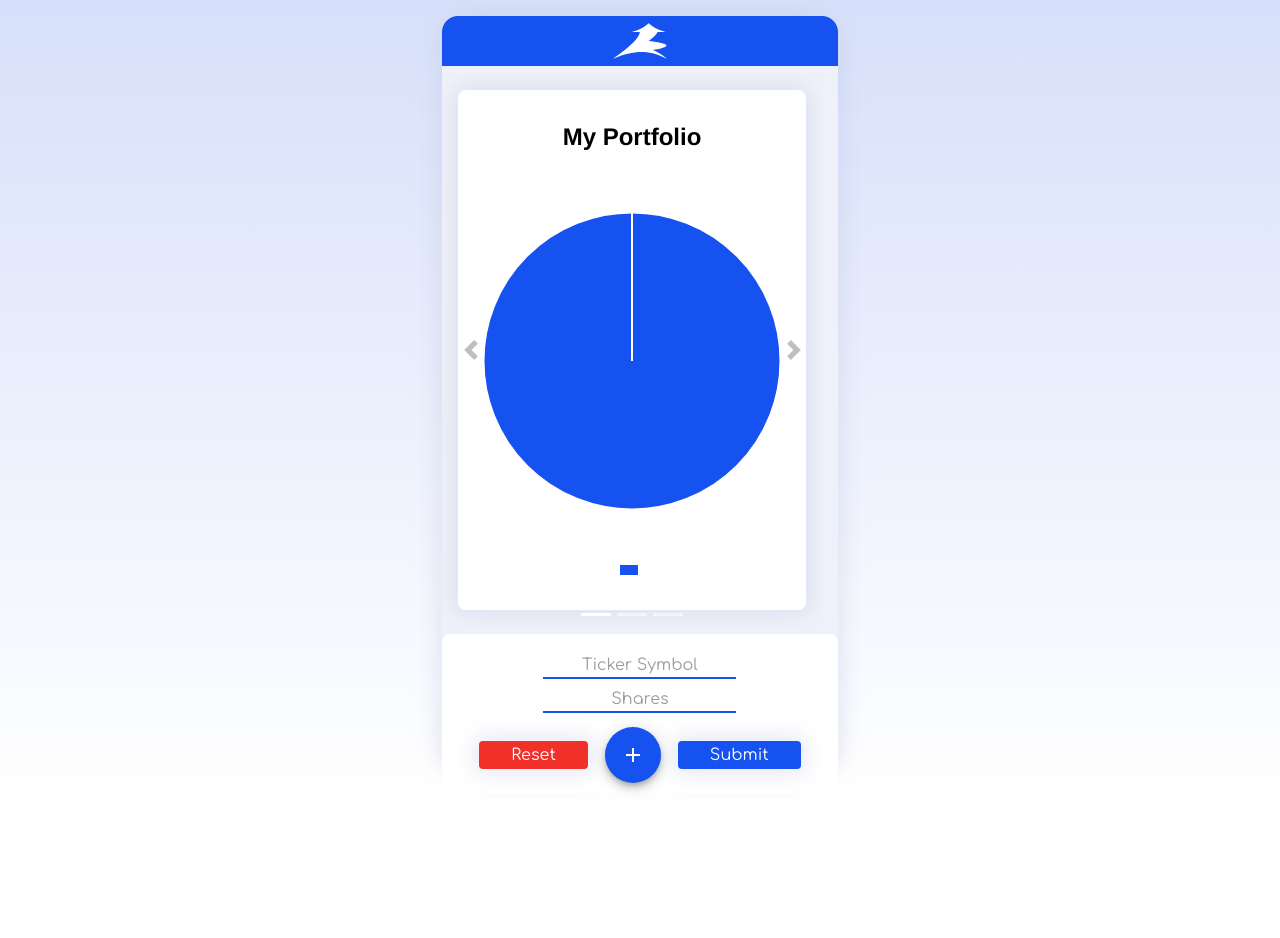
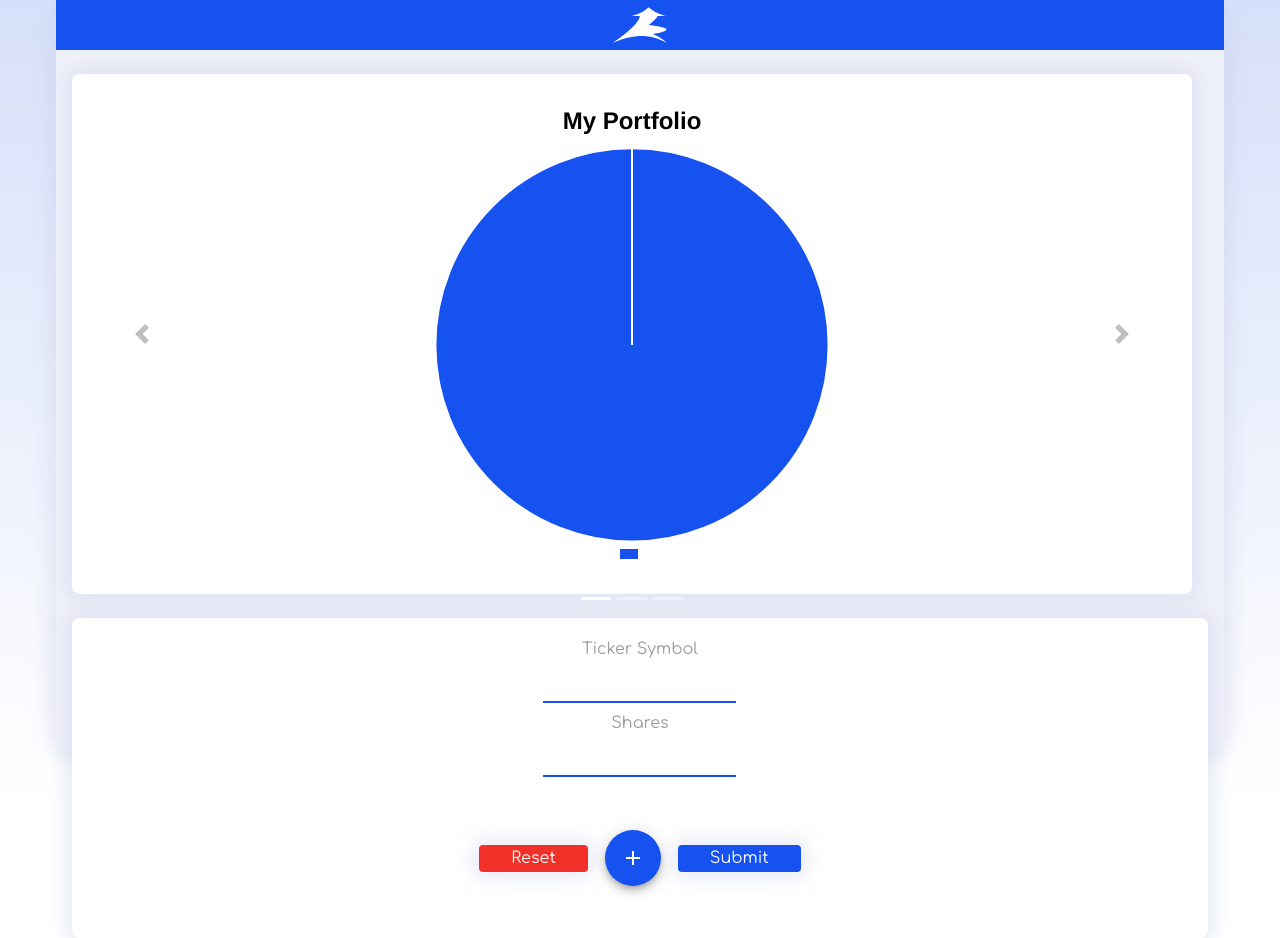
Before and after one commit to Tepeup/portfoliorater, a React (Create React App) app in the folder client/: page / in a window 1280 px wide. Before the commit the page ends 800 px from the top, so only its background shows below. Built offline with nearby package versions, Linux system fonts and the light colour scheme.

Commit message:
trying to fix rotating issues

```diff
--- a/client/src/Components/Body/Body.styles.scss
+++ b/client/src/Components/Body/Body.styles.scss
@@ -58,7 +58,7 @@
     display: grid;
     background-image: linear-gradient(#d7e0fa, white);
     background-color: #dbe2f5;
-    padding: 1em;
+    padding: 0em;
     box-sizing: border-box;
 
     @media only screen and (max-width: 825px) {
@@ -79,7 +79,6 @@
         background-color: $baseColor;
         border-radius: 2em;
         box-shadow: $boxshadow;
-        justify-content: center;
 
         @media only screen and (min-width: 826px) {
             /* For mobile phones: */
@@ -104,7 +103,7 @@
         .navbar {
             background-color: $buttonColor;
             grid-area: 1/1 / span 1 / span 3;
-            border-radius: 1em 1em 0 0;
+
             height: 50px;
             padding: 7px 1em;
             justify-content: center;
@@ -114,7 +113,7 @@
                 grid-area: 1/1 / span 1 / span 1;
                 border-radius: 0;
                 padding: 5px 1em;
-                width: 100%;
+                width: 100vw;
             }
         }
 
@@ -161,6 +160,13 @@
             }
         }
 
+        .carousel-inner {
+            width: 90vw;
+            @media only screen and (max-width: 825px) {
+                /* For mobile phones: */
+                width: 100vw;
+            }
+        }
         .tilde {
             position: absolute;
             right: 6%;
@@ -193,24 +199,31 @@
             padding: 0.5em;
             box-sizing: border-box;
             justify-content: center;
-            max-width: 100vw;
-            max-height: 30vh;
-            min-height: 20vh;
-            margin: 0;
+            min-height: 40vh;
+            margin: 0 1em;
+            box-shadow: $boxshadow;
+
             @media only screen and (max-width: 825px) {
+                /* For mobile phones: */
+                margin: 0 1em 1em 1em;
+                padding: 0 1em;
+                grid-area: 3/1 / span 1 / span 1;
+                width: 100%;
+                max-width: 96vw;
+                min-height: 40vh;
+            }
+            @media only screen and (max-width: 412px) {
                 /* For mobile phones: */
                 margin: 0 1em;
                 padding: 0 1em;
                 grid-area: 3/1 / span 1 / span 1;
+                width: 100%;
+                max-width: 91.5vw;
+                min-height: 20vh;
+                max-height: 20vh;
             }
         }
 
-        // #item5 {
-        //     grid-area: 7/1 / span 1 / span 3;
-        // }
-        // #item6 {
-        //     grid-area: 8/1 / span 1 / span 3;
-        // }
         .search {
             max-width: 500px;
             min-width: 350px;
@@ -371,286 +384,5 @@
                 box-shadow: none;
             }
         }
-        /* demo */
-        // body {
-        //     font-family: "Poppins", sans-serif;
-        //     display: flex;
-        //     flex-direction: column;
-        //     justify-content: center;
-        //     align-items: center;
-        //     min-height: 100vh;
-        //     font-size: 1.5rem;
-        //     background-color: #222222;
-        // }
     }
-
-    // .centerChart {
-    //     box-sizing: border-box;
-    //     padding: 0rem 3rem 0.5rem 3rem;
-    //     min-width: 90vw;
-    //     width: auto;
-    //     max-height: 90vh;
-    //     justify-self: center;
-    //     display: grid;
-    //     background-color: white;
-    //     border-radius: 0.5rem;
-    //     grid-template-columns: auto auto;
-    // }
 }
-
-// $baseColor: #f9faff;
-// $buttonColor: #1652f0;
-// $boxshadow: 0 0 30px 5px rgba(194, 200, 228, 0.4);
-// @import url("https://fonts.googleapis.com/css?family=Comfortaa");
-// * {
-//     box-sizing: border-box;
-// }
-
-// .Logo {
-//     width: fit-content;
-//     cursor: pointer;
-//     align-self: center;
-//     svg {
-//         align-self: center;
-//         fill: white;
-//     }
-//     margin: auto;
-// }
-
-// span {
-//     margin: 0px 0px 10px 0px;
-//     align-self: center;
-//     color: white;
-//     font-weight: 600;
-//     text-decoration: none;
-//     margin: auto;
-// }
-// .Link {
-//     text-decoration: none;
-//     color: white;
-//     width: fit-content;
-// }
-
-// .Body {
-//     font-family: "Comfortaa";
-//     width: 100vw;
-//     height: 100vh;
-//     max-height: 100vh;
-//     display: grid;
-
-//     background-image: linear-gradient(#d7e0fa, white);
-
-//     background-color: #dbe2f5;
-//     padding: 3em;
-//     box-sizing: border-box;
-
-//     @media only screen and (max-width: 825px) {
-//         /* For mobile phones: */
-//         padding: 0em;
-
-//         width: auto;
-//         font-family: "Comfortaa";
-//         background-color: #f0f4ff;
-//         box-sizing: border-box;
-//     }
-
-//     .dashboard {
-//         display: grid;
-//         grid-template-columns: 1.5fr 1fr 1fr;
-//         max-height: 85vh;
-//         grid-gap: 1em;
-//         padding-bottom: 1em;
-//         background-color: $baseColor;
-//         border-radius: 2em;
-//         box-shadow: $boxshadow;
-//         justify-content: center;
-//         @media only screen and (max-width: 825px) {
-//             /* For mobile phones: */
-//             display: grid;
-//             grid-template-columns: 1fr;
-//             grid-template-rows: auto;
-//      butt       padding: 0 1em 1em 1em;
-//             min-width: 100vw;
-//             border-radius: 0;
-//             grid-gap: 1em;
-//             max-height: 100%;
-//             overflow-x: hidden;
-//         }
-
-//         .navbar {
-//             background-color: $buttonColor;
-//             grid-area: 1/1 / span 1 / span 3;
-//             border-radius: 1em 1em 0 0;
-//             height: 50px;
-//             padding: 7px 1em;
-
-//             @media only screen and (max-width: 825px) {
-//                 /* For mobile phones: */
-//                 grid-area: 1/1 / span 1 / span 1;
-//                 border-radius: 0;
-//                 padding: 5px 1em;
-//                 width: 100%;
-//             }
-//         }
-//         #item1 {
-//             margin-left: 1em;
-//             grid-area: 2/1 / span 2 / span 1;
-//             background-color: white;
-//             border-radius: 1em;
-//             padding: 1.5em;
-//             box-shadow: $boxshadow;
-//             @media only screen and (max-width: 825px) {
-//                 /* For mobile phones: */
-//                 margin: 0 1em;
-//                 height: 450px;
-//                 grid-area: 3/1 / span 1 / span 1;
-//             }
-//         }
-//         #item1b {
-//             grid-area: 2/2 / span 1 / span 1;
-//             background-color: white;
-//             border-radius: 1em;
-//             padding: 1.5em;
-//             box-shadow: $boxshadow;
-//             @media only screen and (max-width: 825px) {
-//                 /* For mobile phones: */
-//                 box-sizing: border-box;
-//                 margin: 0 1em;
-//                 height: 300px;
-//                 grid-area: 4/1 / span 1 / span 1;
-//             }
-//         }
-//         #item1a {
-//             grid-area: 2/3 / span 1 / span 1;
-//             background-color: white;
-//             border-radius: 1em;
-//             padding: 1.5em;
-//             box-shadow: $boxshadow;
-//             margin-right: 1em;
-//             @media only screen and (max-width: 825px) {
-//                 /* For mobile phones: */
-//                 margin: 0 1em 1em 1em;
-//                 grid-area: 5/1 / span 1 / span 1;
-//             }
-//         }
-//         .searchandsend {
-//             display: grid;
-//             grid-area: 3/2 / span 1 / span 2;
-//             background-color: white;
-//             border-radius: 1em;
-//             padding: 1em;
-//             box-sizing: border-box;
-//             box-shadow: $boxshadow;
-//             justify-content: center;
-
-//             margin-right: 1em;
-//             @media only screen and (max-width: 825px) {
-//                 /* For mobile phones: */
-//                 margin: 0 1em;
-//                 grid-area: 2/1 / span 1 / span 1;
-//             }
-//         }
-
-//         #item5 {
-//             grid-area: 7/1 / span 1 / span 3;
-//         }
-//         #item6 {
-//             grid-area: 8/1 / span 1 / span 3;
-//         }
-//         .search {
-//             max-width: 500px;
-//             min-width: 350px;
-//             justify-self: center;
-//             margin: 3px;
-//             border-radius: 4px;
-//             background-color: lightgray;
-//             border: solid 1px lightgray;
-//             color: rgb(49, 49, 49);
-//             text-align: center;
-//             box-shadow: $boxshadow;
-//             @media only screen and (max-width: 825px) {
-//                 /* For mobile phones: */
-
-//                 min-width: 250px;
-//             }
-//         }
-//         input[type="number"]::-webkit-inner-spin-button,
-//         input[type="number"]::-webkit-outer-spin-button {
-//             -webkit-appearance: none;
-//             margin: 0;
-//         }
-//         button {
-//             min-width: 150px;
-//             justify-self: center;
-//             margin: 3px;
-//             border-radius: 4px;
-//             border: none;
-//             cursor: pointer;
-//             color: white;
-//             background-color: $buttonColor;
-//             padding: 0.2em 3em;
-//             box-shadow: $boxshadow;
-//         }
-//         #buttonstyles {
-//             min-width: 100px;
-//             justify-self: center;
-//             margin: 3px;
-//             border-radius: 4px;
-//             border: none;
-//             cursor: pointer;
-//             color: white;
-//             background-color: $baseColor;
-//             padding: 2px 1rem;
-//             box-shadow: $boxshadow;
-//         }
-//         .buttonlike {
-//             min-width: 250px;
-//             justify-self: center;
-//             margin: 3px;
-//             border-radius: 4px;
-//             border-width: 1px;
-//             padding: 2px 1rem;
-//             font-size: 0.6rem;
-//             text-align: center;
-//             box-shadow: $boxshadow;
-//         }
-//         .goto {
-//             background-color: rgb(15, 201, 108) !important;
-//             box-shadow: $boxshadow;
-//         }
-
-//         button:active {
-//             background-color: lightgray;
-//         }
-//         .stockSearch {
-//             justify-content: center;
-//             justify-self: center;
-
-//             align-self: center;
-//         }
-
-//         #stockForm {
-//             display: grid;
-//             justify-self: center;
-//             padding: 0;
-//         }
-//         #stockFormTwo {
-//             display: grid;
-//             justify-self: center;
-//             padding: 0.5rem 0;
-//         }
-//     }
-
-//     .centerChart {
-//         box-sizing: border-box;
-//         padding: 0rem 3rem 0.5rem 3rem;
-//         min-width: 90vw;
-//         width: auto;
-//         max-height: 90vh;
-//         justify-self: center;
-//         display: grid;
-//         background-color: white;
-//         border-radius: 0.8rem;
-//         grid-template-columns: auto auto;
-//     }
-// }
--- a/client/src/Components/New/New.component.jsx
+++ b/client/src/Components/New/New.component.jsx
@@ -9,6 +9,7 @@
 import Fab from "@material-ui/core/Fab";
 import ChatBubbleIcon from "@material-ui/icons/ChatBubble";
 import SimpleModal from "../SimpleModal/SimpleModal.component";
+import HomeIcon from "@material-ui/icons/Home";
 
 class New extends React.Component {
   constructor() {
--- a/client/src/Components/New/New.styles.scss
+++ b/client/src/Components/New/New.styles.scss
@@ -33,8 +33,15 @@
     justify-content: center;
     max-width: 100vw;
     min-height: 20vh;
-    margin: 0;
+    margin: 1em 1em;
+    box-shadow: 0 0 20px 5px rgba(194, 200, 228, 0.4);
     @media only screen and (max-width: 825px) {
+        /* For mobile phones: */
+        margin: 0 1em 1em 1em;
+        padding: 1em;
+        grid-area: 4/1 / span 1 / span 1;
+    }
+    @media only screen and (max-width: 412px) {
         /* For mobile phones: */
         margin: 1em 1em;
         padding: 1em;
```
Also changed, not shown: client/src/Components/AppBar/AppBar.component.jsx (added, +45 -0 lines).
